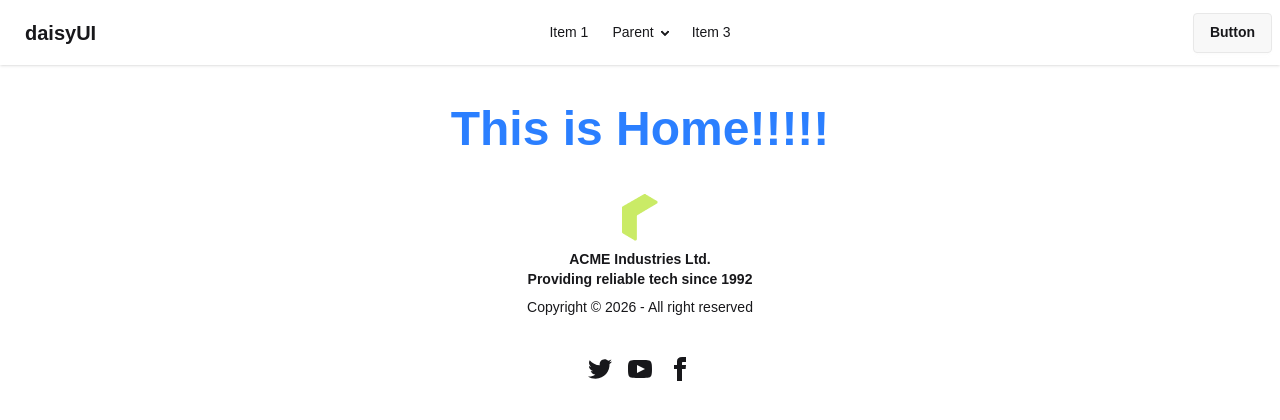
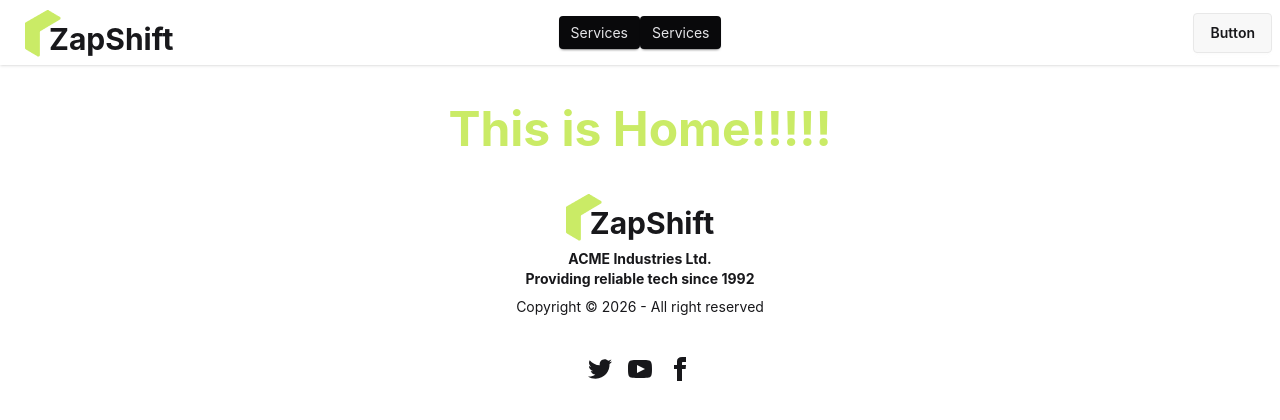
Before and after one commit to tarekhossenpc/ZAP-SHIFT-CLIENT, a React (Vite) app: page / in a window 1280 px wide. Shown: the top 420 px of the page. Built offline with nearby package versions, Linux system fonts and the light colour scheme.

Commit message:
theme customized

```diff
--- a/src/components/Logo/Logo.jsx
+++ b/src/components/Logo/Logo.jsx
@@ -1,8 +1,9 @@
 import logo from "../../assets/logo.png"
 const Logo = () => {
     return (
-        <div>
+        <div className="flex items-end">
             <img src={logo} alt="" />
+            <h3 className="text-3xl font-bold -ms-3">ZapShift</h3>
         </div>
     );
 };
--- a/src/index.css
+++ b/src/index.css
@@ -1,8 +1,38 @@
-@import "tailwindcss";
-@plugin "daisyui";
-
 /* fonts */
 @import url('https://fonts.googleapis.com/css2?family=Urbanist:ital,wght@0,100..900;1,100..900&display=swap');
+
+@import "tailwindcss";
+
+@plugin "daisyui";
+@plugin "daisyui/theme" {
+  name: "light";
+  default: true;
+  --color-primary: #CAEB66;
+  --color-secondary: #03373D;
+}
+/* @plugin "daisyui/theme" {
+  name: "dark";
+  prefersdark: true;
+  --color-primary: red;
+  --color-secondary: #03373D;
+} */
+
+/* @plugin "daisyui" {
+  themes: Tarek --default, valentine --prefersdark,yellow;}
+@plugin "daisyui/theme" {
+  name: "valentine";
+  prefersdark: true;
+  --color-primary: red;
+  --color-secondary: #03373D;
+} */
+/* @plugin "daisyui/theme" {
+  name: "Tarek";
+  default: true; /* set as default */
+  prefersdark: false; /* set as default dark mode (prefers-color-scheme:dark) */
+  color-scheme: light; /* color of browser-provided UI
+
+  --color-primary: orange;
+  --color-base-200: oklch(95% 0.03 240); } */
 
 body{
   font-family: "Urbanist", sans-serif;
--- a/src/layouts/RootLayout/RootLayout.jsx
+++ b/src/layouts/RootLayout/RootLayout.jsx
@@ -4,7 +4,7 @@ import Footer from '../../pages/shared/Footer/Footer';
 
 const RootLayout = () => {
     return (
-        <div>
+        <div className='max-w-7xl mx-auto'>
             <Navbar></Navbar>
             <Outlet></Outlet>
             <Footer></Footer>
--- a/src/pages/Home/Home/Home.jsx
+++ b/src/pages/Home/Home/Home.jsx
@@ -1,7 +1,7 @@
 
 const Home = () => {
     return (
-        <div className="text-center mt-10 text-blue-500 text-5xl font-bold">
+        <div className="text-center mt-10 text-primary text-5xl font-bold">
             This is Home!!!!!
         </div>
     );
--- a/src/pages/shared/Navbar/Navbar.jsx
+++ b/src/pages/shared/Navbar/Navbar.jsx
@@ -1,5 +1,12 @@
+import { NavLink } from "react-router";
+import Logo from "../../../components/Logo/Logo";
+
 
 const Navbar = () => {
+  const links = <>
+  <li><NavLink to="">Services</NavLink></li>
+  <li><NavLink to="">Services</NavLink></li>
+  </>
     return (
         <div>
             <div className="navbar bg-base-100 shadow-sm">
@@ -11,32 +18,14 @@ const Navbar = () => {
       <ul
         tabIndex={-1}
         className="menu menu-sm dropdown-content bg-base-100 rounded-box z-1 mt-3 w-52 p-2 shadow">
-        <li><a>Item 1</a></li>
-        <li>
-          <a>Parent</a>
-          <ul className="p-2">
-            <li><a>Submenu 1</a></li>
-            <li><a>Submenu 2</a></li>
-          </ul>
-        </li>
-        <li><a>Item 3</a></li>
+      {links}
       </ul>
     </div>
-    <a className="btn btn-ghost text-xl">daisyUI</a>
+    <a className="btn btn-ghost text-xl"><Logo></Logo></a>
   </div>
   <div className="navbar-center hidden lg:flex">
     <ul className="menu menu-horizontal px-1">
-      <li><a>Item 1</a></li>
-      <li>
-        <details>
-          <summary>Parent</summary>
-          <ul className="p-2 bg-base-100 w-40 z-1">
-            <li><a>Submenu 1</a></li>
-            <li><a>Submenu 2</a></li>
-          </ul>
-        </details>
-      </li>
-      <li><a>Item 3</a></li>
+      {links}
     </ul>
   </div>
   <div className="navbar-end">
```
